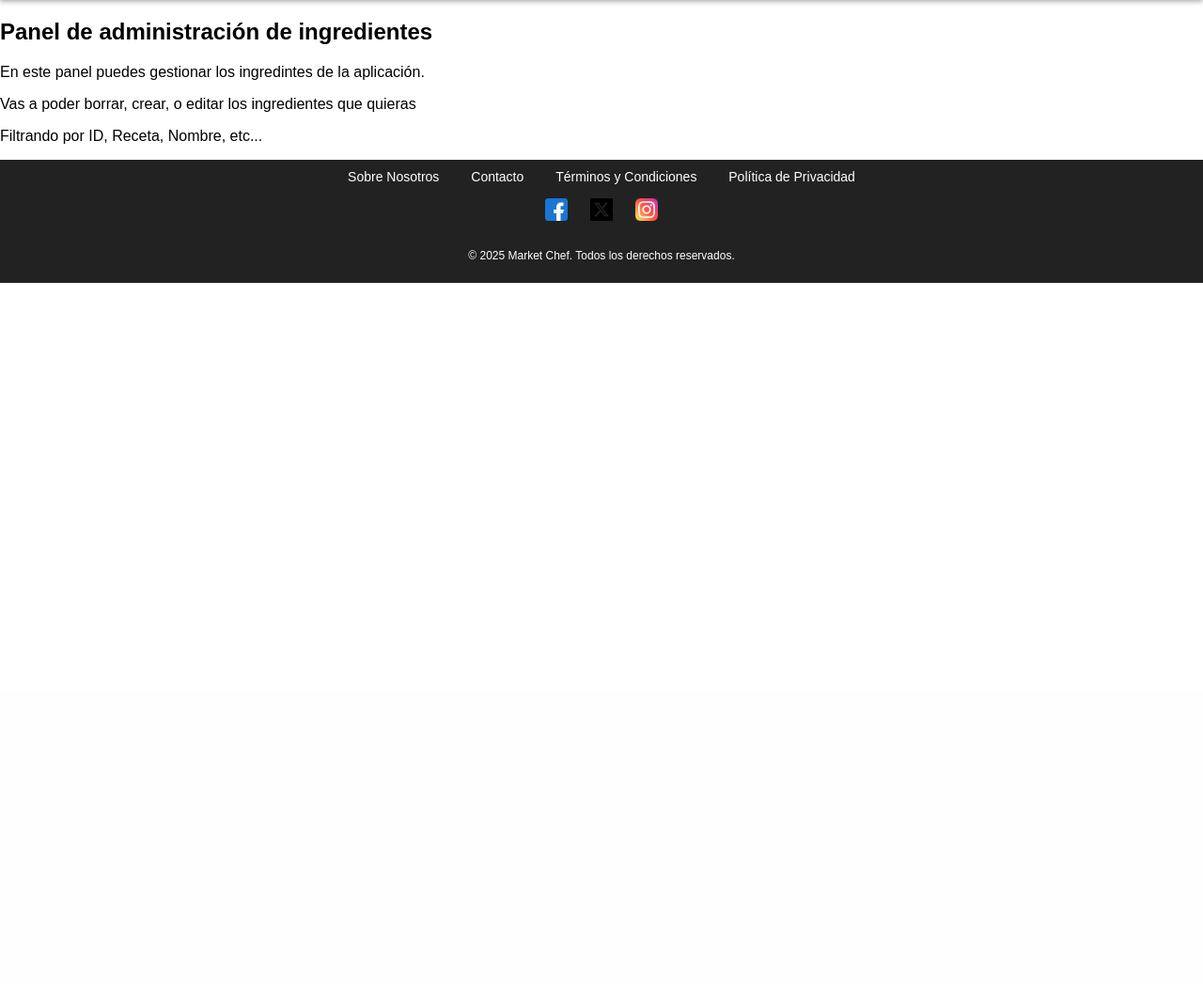
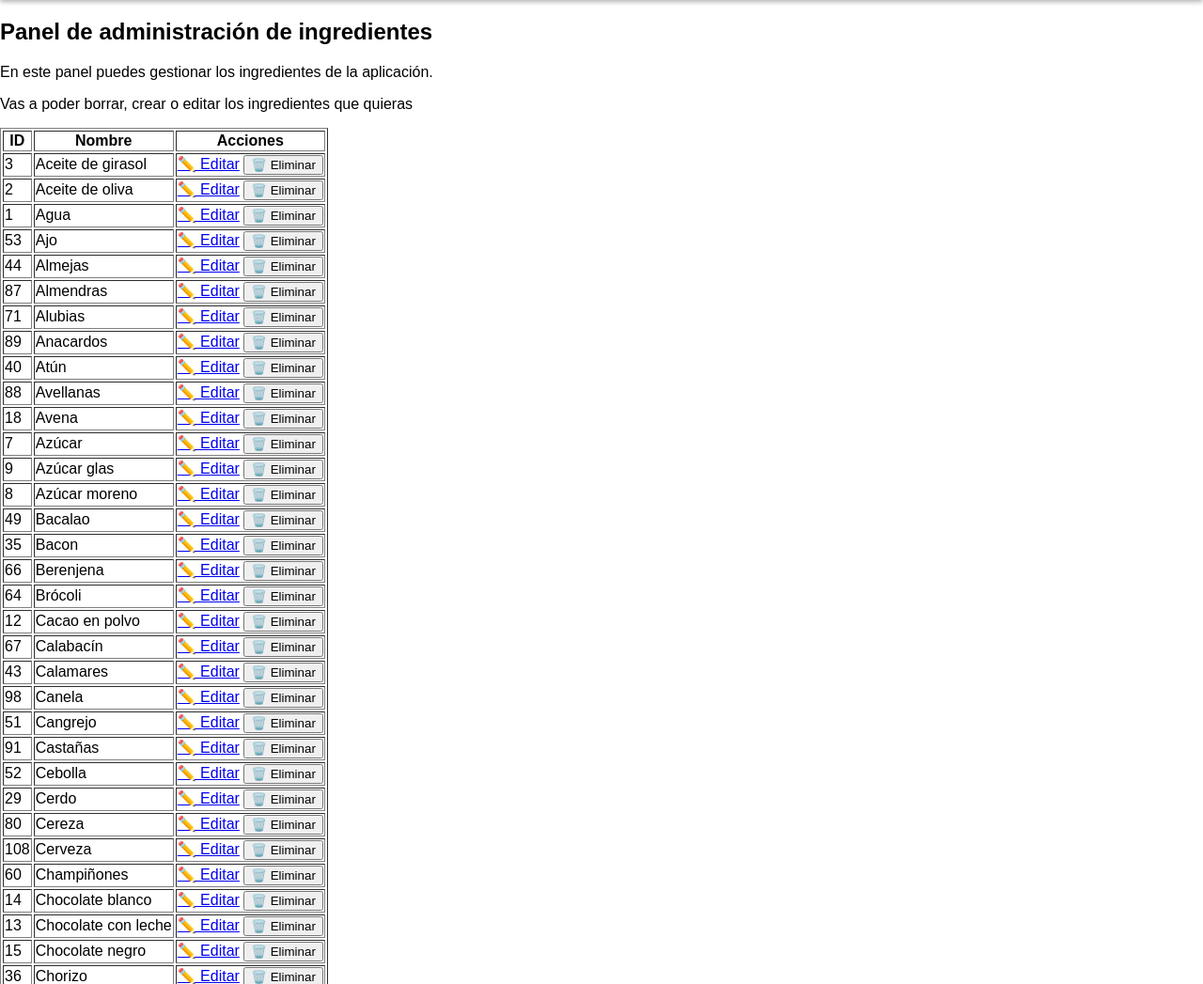
Before and after one commit to daviddramosss/Aplicaciones-Web, a PHP site: page /gestionarIngredientes.php in a window 1280 px wide. Shown: the part 65-1112 px from the top of the page at 94% size. Before the commit the page ends 366 px from the top, so only its background shows below. Run offline with PHP 8.4, Linux system fonts and the light colour scheme; data comes from the database, SQL or seed files in the repository.

Commit message:
// GESTIONAR INGREDIENTES NICO

```diff
--- a/gestionarIngredientes.php
+++ b/gestionarIngredientes.php
@@ -1,22 +1,92 @@
+<?php
+require_once("includes/config.php");
+use es\ucm\fdi\aw\entidades\ingrediente\IngredienteDAO;
+use es\ucm\fdi\aw\entidades\ingrediente\IngredienteDTO;
 
-<?php
+// Instanciar el objeto DAO
+$ingredienteDAO = new IngredienteDAO();
 
-require_once("includes/config.php");
+// Si se solicita eliminar un ingrediente
+if (isset($_POST['eliminar_id'])) {
+    $idEliminar = $_POST['eliminar_id'];
+    $ingredienteDTO = new IngredienteDTO($idEliminar, '');
+    $ingredienteDAO->eliminarIngrediente($ingredienteDTO);
+    header('Location: gestionarIngredientes.php'); // Evitar la reenvío de formulario
+    exit;
+}
 
-// Se define el título de la página
+// Si se solicita crear un nuevo ingrediente
+if (isset($_POST['crear_nombre'])) {
+    $nombre = $_POST['crear_nombre'];
+    $ingredienteDTO = new IngredienteDTO(null, $nombre);
+    $ingredienteDAO->crearIngrediente($ingredienteDTO);
+    header('Location: gestionarIngredientes.php'); // Redirigir a la misma página
+    exit;
+}
+
+// Si se solicita editar un ingrediente
+if (isset($_POST['editar_id']) && isset($_POST['editar_nombre'])) {
+    $idEditar = $_POST['editar_id'];
+    $nombre = $_POST['editar_nombre'];
+    $ingredienteDTO = new IngredienteDTO($idEditar, $nombre);
+    $ingredienteDAO->editarIngrediente($ingredienteDTO);
+    header('Location: gestionarIngredientes.php'); // Redirigir a la misma página
+    exit;
+}
+
+// Obtener ingredientes
+$ingredientes = $ingredienteDAO->obtenerIngredientes();
+
+// Definir el contenido principal para la plantilla
+$contenidoPrincipal = <<<EOS
+    <h2>Panel de administración de ingredientes</h2>
+    <p>En este panel puedes gestionar los ingredientes de la aplicación.</p>
+    <p>Vas a poder borrar, crear o editar los ingredientes que quieras</p>
+
+    <table border="1">
+        <tr>
+            <th>ID</th>
+            <th>Nombre</th>
+            <th>Acciones</th>
+        </tr>
+EOS;
+
+foreach ($ingredientes as $ingrediente) {
+    $contenidoPrincipal .= "<tr>
+        <td>" . htmlspecialchars($ingrediente['id']) . "</td>
+        <td>" . htmlspecialchars($ingrediente['nombre']) . "</td>
+        <td>
+            <a href='editarIngrediente.php?id={$ingrediente['id']}'>✏️ Editar</a>
+            <form action='gestionarIngredientes.php' method='POST' style='display:inline;'>
+                <input type='hidden' name='eliminar_id' value='{$ingrediente['id']}'>
+                <button type='submit'>🗑️ Eliminar</button>
+            </form>
+        </td>
+    </tr>";
+}
+
+$contenidoPrincipal .= "</table>";
+
+$contenidoPrincipal .= <<<EOS
+    <h3>Crear Ingrediente</h3>
+    <form method="POST" action="gestionarIngredientes.php">
+        <label for="crear_nombre">Nombre del ingrediente:</label>
+        <input type="text" id="crear_nombre" name="crear_nombre" required>
+        <button type="submit">➕ Crear Ingrediente</button>
+    </form>
+
+    <h3>Editar Ingrediente</h3>
+    <form method="POST" action="gestionarIngredientes.php">
+        <label for="editar_id">ID del ingrediente:</label>
+        <input type="number" id="editar_id" name="editar_id" required>
+        <label for="editar_nombre">Nuevo nombre:</label>
+        <input type="text" id="editar_nombre" name="editar_nombre" required>
+        <button type="submit">✏️ Editar Ingrediente</button>
+    </form>
+EOS;
+
 $tituloPagina = 'Gestionar Ingredientes';
 
-// Define el contenido principal de la página, que será insertado en la plantilla
-$contenidoPrincipal = <<<EOS
-    <!-- Breve introducción provisional de cómo funcionará la página cuando se implemente -->
-    <h2>Panel de administración de ingredientes</h2>
-    <p>En este panel puedes gestionar los ingredintes de la aplicación.</p>
-    <p>Vas a poder borrar, crear, o editar los ingredientes que quieras</p>
-    <p>Filtrando por ID, Receta, Nombre, etc...</p>
-
-EOS;
-
-// Se incluye la plantilla principal, que estructura la página con cabecera, pie y contenido principal
+// Se incluye la plantilla principal
 require("includes/comun/plantilla.php");
-
 ?>
--- a/includes/entidades/ingrediente/ingredienteDAO.php
+++ b/includes/entidades/ingrediente/ingredienteDAO.php
@@ -1,13 +1,9 @@
 <?php
+namespace es\ucm\fdi\aw\entidades\ingrediente;
 
-namespace es\ucm\fdi\aw\entidades\ingrediente;
 use es\ucm\fdi\aw\comun\baseDAO;
 use es\ucm\fdi\aw\application;
-// require_once("IIngrediente.php");
-// require_once("IngredienteDTO.php");
-// require_once(__DIR__ . "/../../comun/baseDAO.php");
 
-// Definición de la clase IngredienteDAO, que implementa la interfaz IIngrediente y extiende baseDAO
 class IngredienteDAO extends baseDAO implements IIngrediente {
 
     // Constructor de la clase
@@ -16,48 +12,82 @@ class IngredienteDAO extends baseDAO implements IIngrediente {
 
     }
 
-    // Método para crear un nuevo ingrediente (aún no implementado)
+    // Método para crear un nuevo ingrediente
     public function crearIngrediente($ingredienteDTO)
     {
-        // Implementar después
+        try {
+            // Se obtiene la conexión a la base de datos
+            $conn = application::getInstance()->getConexionBd();
+
+            // Consulta SQL para insertar un ingrediente
+            $query = "INSERT INTO ingredientes (Nombre) VALUES (?)";
+            $stmt = $conn->prepare($query);
+            $stmt->bind_param("s", $ingredienteDTO->getNombre());
+            $stmt->execute();
+
+            $stmt->close();
+        } catch (mysqli_sql_exception $e) {
+            throw $e;
+        }
     }
 
-    // Método para editar un ingrediente existente (aún no implementado)
+    // Método para editar un ingrediente existente
     public function editarIngrediente($ingredienteDTO)
     {
-        // Implementar después
+        try {
+            // Se obtiene la conexión a la base de datos
+            $conn = application::getInstance()->getConexionBd();
+
+            // Consulta SQL para actualizar un ingrediente
+            $query = "UPDATE ingredientes SET Nombre = ? WHERE id = ?";
+            $stmt = $conn->prepare($query);
+            $stmt->bind_param("si", $ingredienteDTO->getNombre(), $ingredienteDTO->getId());
+            $stmt->execute();
+
+            $stmt->close();
+        } catch (mysqli_sql_exception $e) {
+            throw $e;
+        }
     }
 
-    // Método para eliminar un ingrediente (aún no implementado)
+    // Método para eliminar un ingrediente
     public function eliminarIngrediente($ingredienteDTO)
     {
-        // Implementar después
+        try {
+            // Se obtiene la conexión a la base de datos
+            $conn = application::getInstance()->getConexionBd();
+
+            // Consulta SQL para eliminar el ingrediente
+            $query = "DELETE FROM ingredientes WHERE id = ?";
+            $stmt = $conn->prepare($query);
+            $stmt->bind_param("i", $ingredienteDTO->getId());
+            $stmt->execute();
+
+            $stmt->close();
+        } catch (mysqli_sql_exception $e) {
+            throw $e;
+        }
     }
 
     // Método para obtener la lista de ingredientes desde la base de datos
     public function obtenerIngredientes()
     {
-        try
-        {
-            // Se obtiene la conexión a la base de datos a través de la aplicación
+        try {
+            // Se obtiene la conexión a la base de datos
             $conn = application::getInstance()->getConexionBd();
 
             // Consulta SQL para obtener los ingredientes
-            $query = "SELECT id, Nombre FROM ingredientes"; // Asegurar que 'id' también se obtiene
+            $query = "SELECT id, Nombre FROM ingredientes";
 
             // Se prepara la consulta
             $stmt = $conn->prepare($query);
             $stmt->execute();
 
             $ingredientes = [];
-
-            // Se obtiene el resultado de la consulta
             $result = $stmt->get_result();
-            if ($result->num_rows > 0)
-            {
+            if ($result->num_rows > 0) {
                 // Se recorren los resultados y se almacenan en un array
-                while ($row = $result->fetch_assoc())
-                {
+                while ($row = $result->fetch_assoc()) {
                     $ingredientes[] = [
                         "id" => $row['id'],
                         "nombre" => $row['Nombre']
@@ -65,26 +95,13 @@ class IngredienteDAO extends baseDAO implements IIngrediente {
                 }
             }
 
-            // Se cierra la consulta preparada
+            // Se cierra la consulta
             $stmt->close();
 
-            // Se devuelve el array con los ingredientes
             return $ingredientes;
-
         } catch (mysqli_sql_exception $e) {
-            // Captura de excepción en caso de error en la base de datos
-
-            // Código de violación de restricción de integridad (PK)
-            if ($conn->sqlstate == 23000)
-            {
-                // Implementar luego la excepción correctamente
-                // throw new recetaNotExistException("No existe la receta '{$recetaDTO->recetaName()}'");
-            }
-
-            // Se relanza la excepción para su manejo en niveles superiores
             throw $e;
         }
     }
-
 }
 ?>
```
Also changed, not shown: includes/entidades/ingrediente/ingredienteAppService.php (+28 -52 lines), includes/entidades/ingrediente/ingredienteDTO.php (+17 -12 lines).
